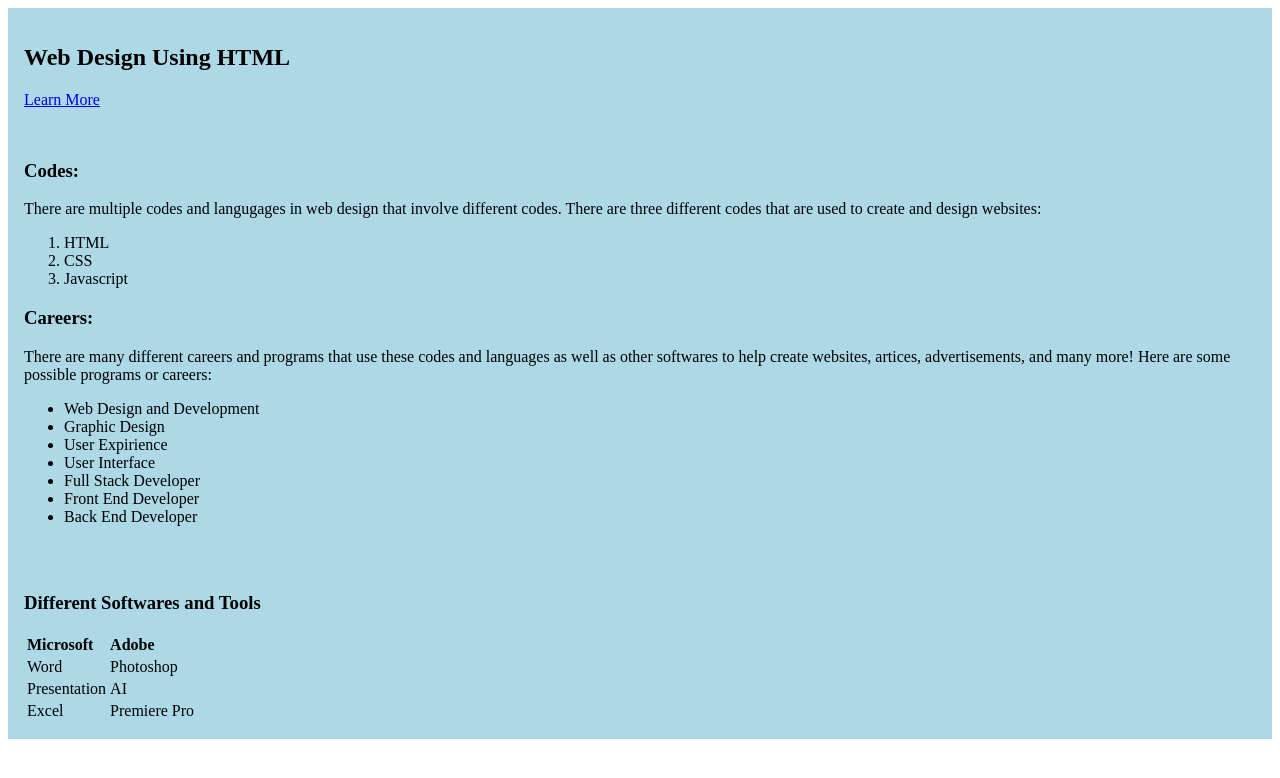
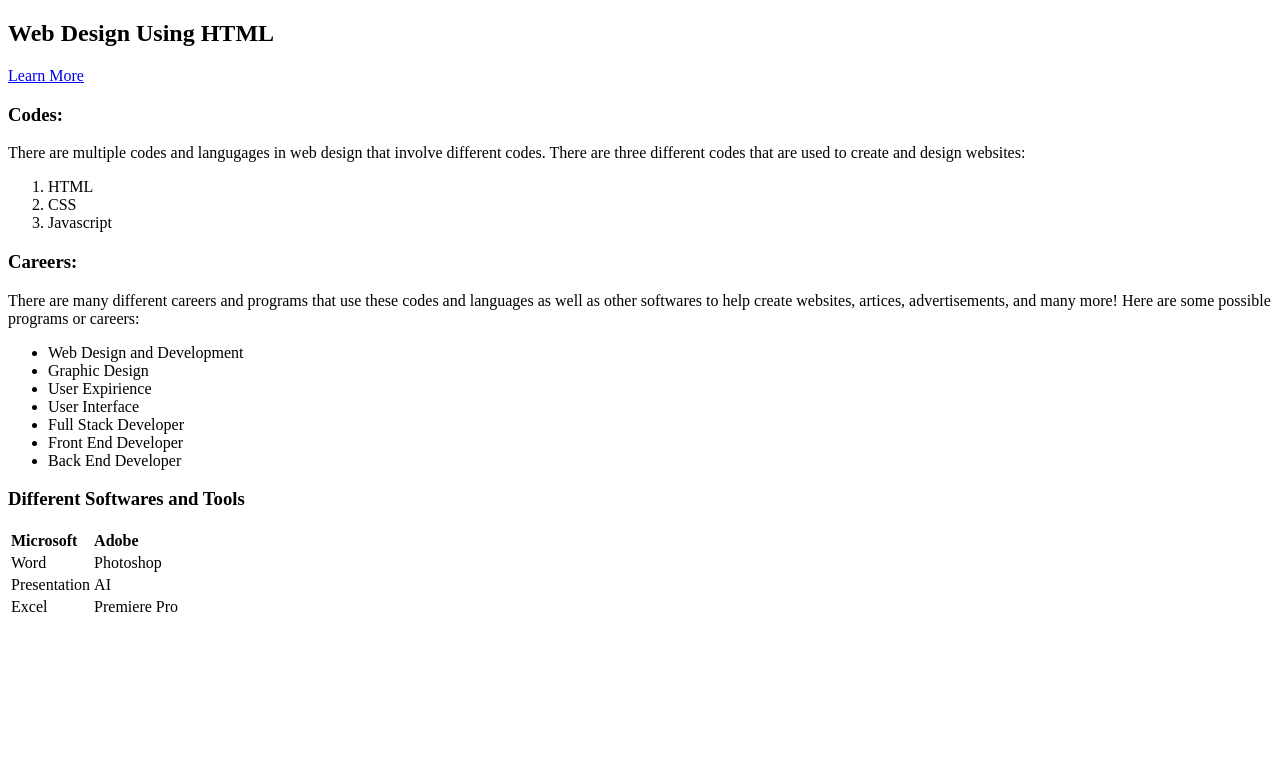
Before and after one commit to EmmaAnnie/HTML-and-Version-Control-Lab, a plain HTML site: page index.html in a window 1280 px wide. Drawn offline with Linux system fonts and the light colour scheme.

Commit message:
Update main.css

```diff
--- a/main.css
+++ b/main.css
@@ -1,4 +1,4 @@
-section {
+section1 {
     background: lightblue;
     padding: 1rem;
 }
```
